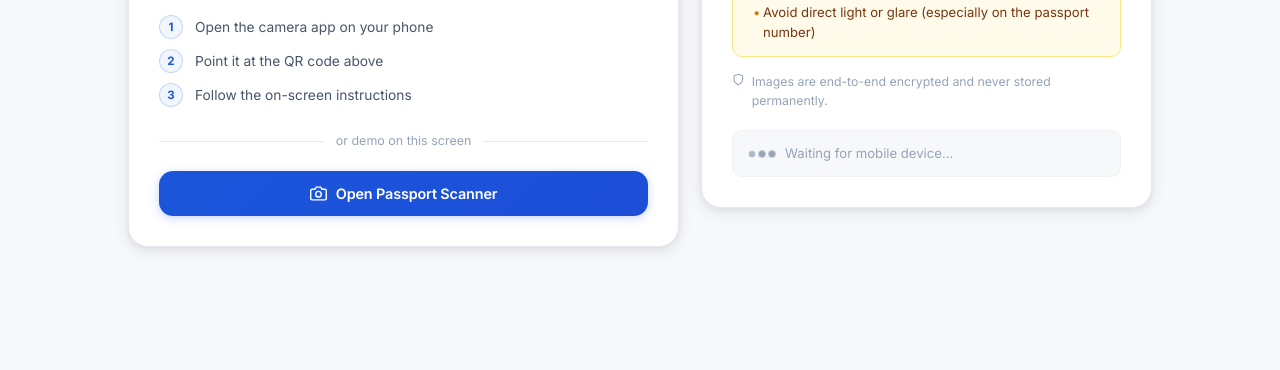
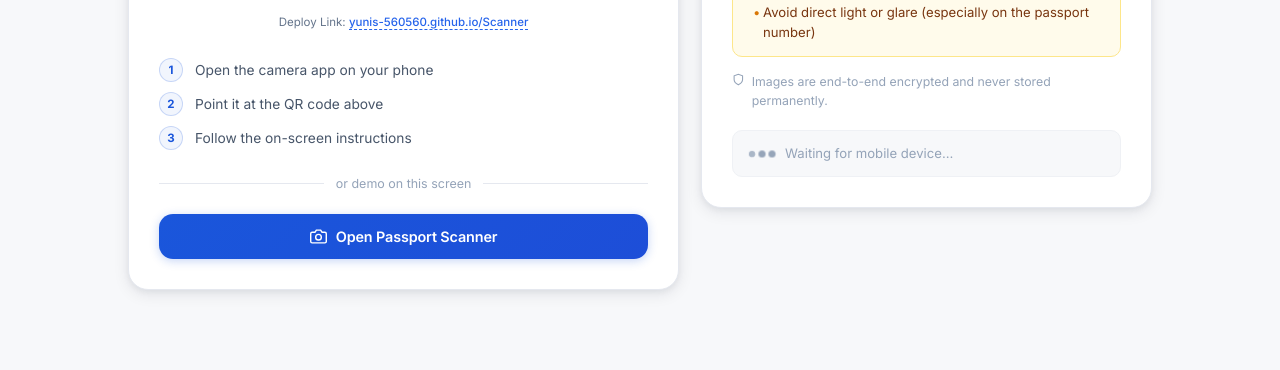
Before and after one commit to yunis-560560/Scanner, a plain HTML site: page index.html in a window 1280 px wide. Shown: the part 762-1132 px from the top of the page. Before the commit the page ends 1089 px from the top, so only its background shows below. Drawn offline with Linux system fonts and the light colour scheme.

Commit message:
chore: display deployed link on desktop page and force QR code to use production URL

```diff
--- a/index.html
+++ b/index.html
@@ -132,6 +132,10 @@
             </svg>
             Expires in&nbsp;<span id="qrCountdown" aria-live="polite">05:00</span>
           </p>
+          <div class="dsk-deploy-link-container" style="margin-top: 10px; font-size: 11.5px; color: #64748b;">
+            <span>Deploy Link: </span>
+            <a href="https://yunis-560560.github.io/Scanner/" target="_blank" style="color: #2563eb; text-decoration: none; font-weight: 500; border-bottom: 1px dashed #2563eb;">yunis-560560.github.io/Scanner</a>
+          </div>
         </div>
 
         <!-- How to use steps -->
--- a/scanner.js
+++ b/scanner.js
@@ -236,11 +236,11 @@ function drawQRCode() {
   const img = dom.qrImage;
   if (!img) return;
 
-  // Use the current page URL so scanning directly opens this exact page on mobile
-  const currentUrl = window.location.href || 'https://yunis-560560.github.io/Scanner/';
+  // Always use the deployed GitHub Pages URL so scanning on phone redirects to the live page
+  const targetUrl = 'https://yunis-560560.github.io/Scanner/';
 
   // Use a completely free, open QR code generator API
-  img.src = `https://api.qrserver.com/v1/create-qr-code/?size=190x190&data=${encodeURIComponent(currentUrl)}&ecc=M`;
+  img.src = `https://api.qrserver.com/v1/create-qr-code/?size=190x190&data=${encodeURIComponent(targetUrl)}&ecc=M`;
 }
 
 /* ============================================================
```
